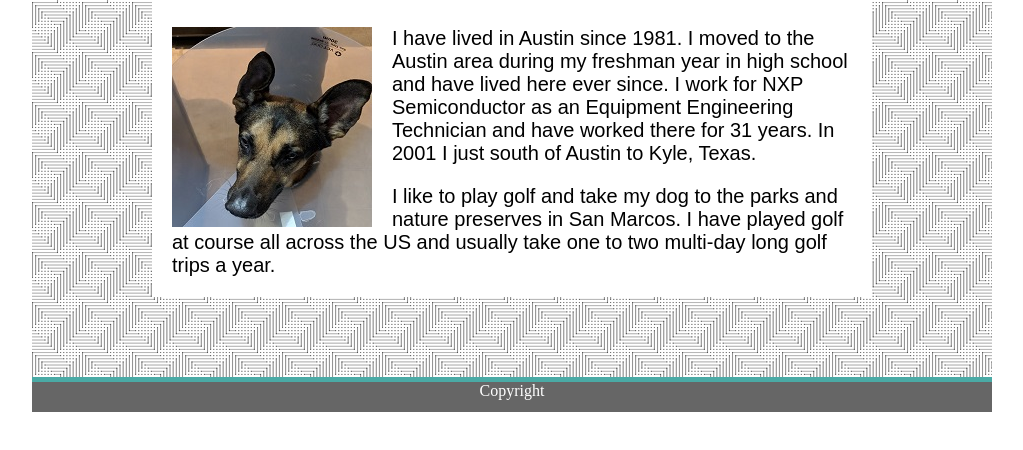
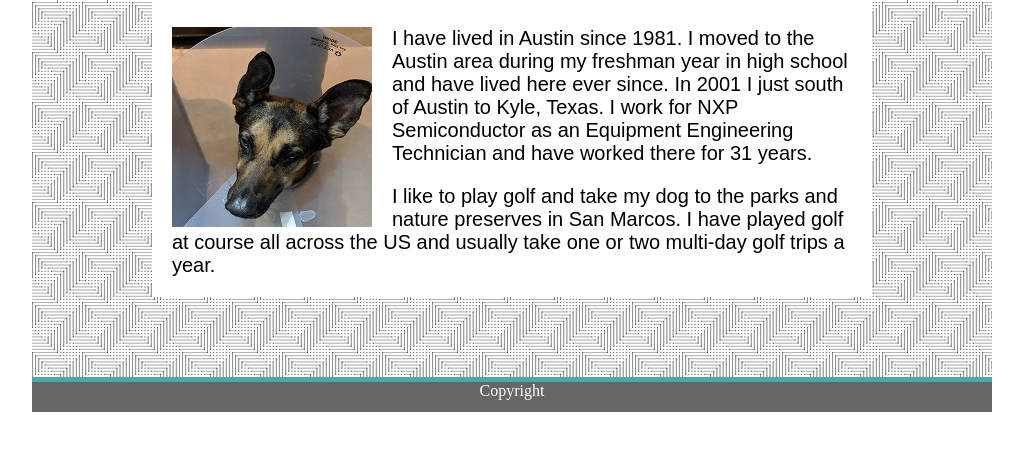
Before and after one commit to Austxgolfer/troy_fasnacht_week1homework, a plain HTML site: page index.html in a window 1280 px wide. Shown: the part 186-636 px from the top of the page, without its empty margins (128-1151 px from the left). Drawn offline with Linux system fonts and the light colour scheme.

Commit message:
fixed typo in bio paragraph

```diff
--- a/index.html
+++ b/index.html
@@ -30,10 +30,10 @@
               <div id="profilepic">
 
               </div>
-                <p>I have lived in Austin since 1981.  I moved to the Austin area during my freshman year in high school and have lived here ever since.  I work for NXP Semiconductor as an Equipment Engineering Technician and have worked there for 31 years.  In 2001 I just south of Austin to Kyle, Texas.
+                <p>I have lived in Austin since 1981.  I moved to the Austin area during my freshman year in high school and have lived here ever since.  In 2001 I just south of Austin to Kyle, Texas. I work for NXP Semiconductor as an Equipment Engineering Technician and have worked there for 31 years.
 
                 </p>
-                <p>I like to play golf and take my dog to the parks and nature preserves in San Marcos.  I have played golf at course all across the US and usually take one to two multi-day long golf trips a year.
+                <p>I like to play golf and take my dog to the parks and nature preserves in San Marcos.  I have played golf at course all across the US and usually take one or two multi-day golf trips a year.
 
               </p>
             </div>
```
